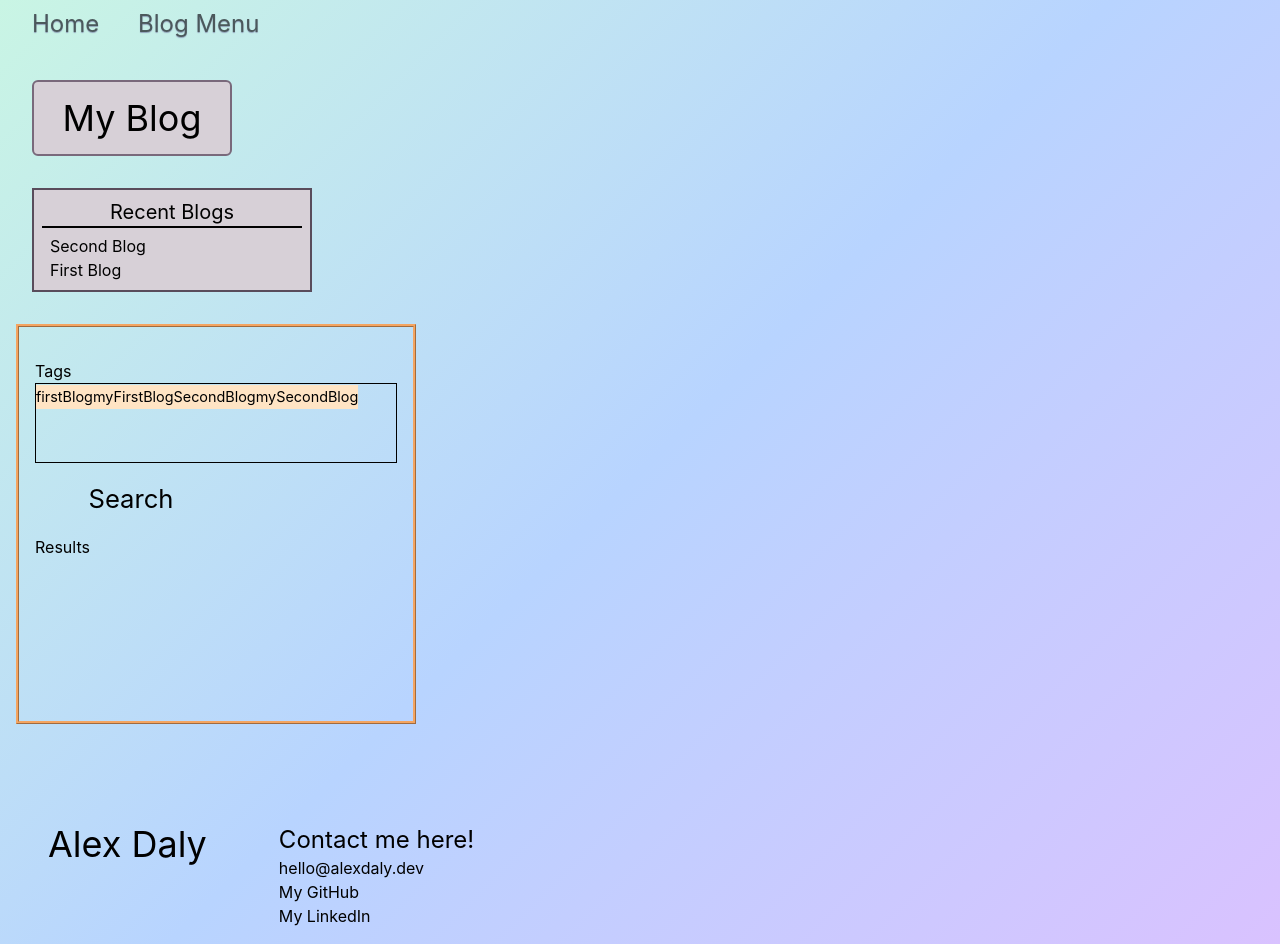
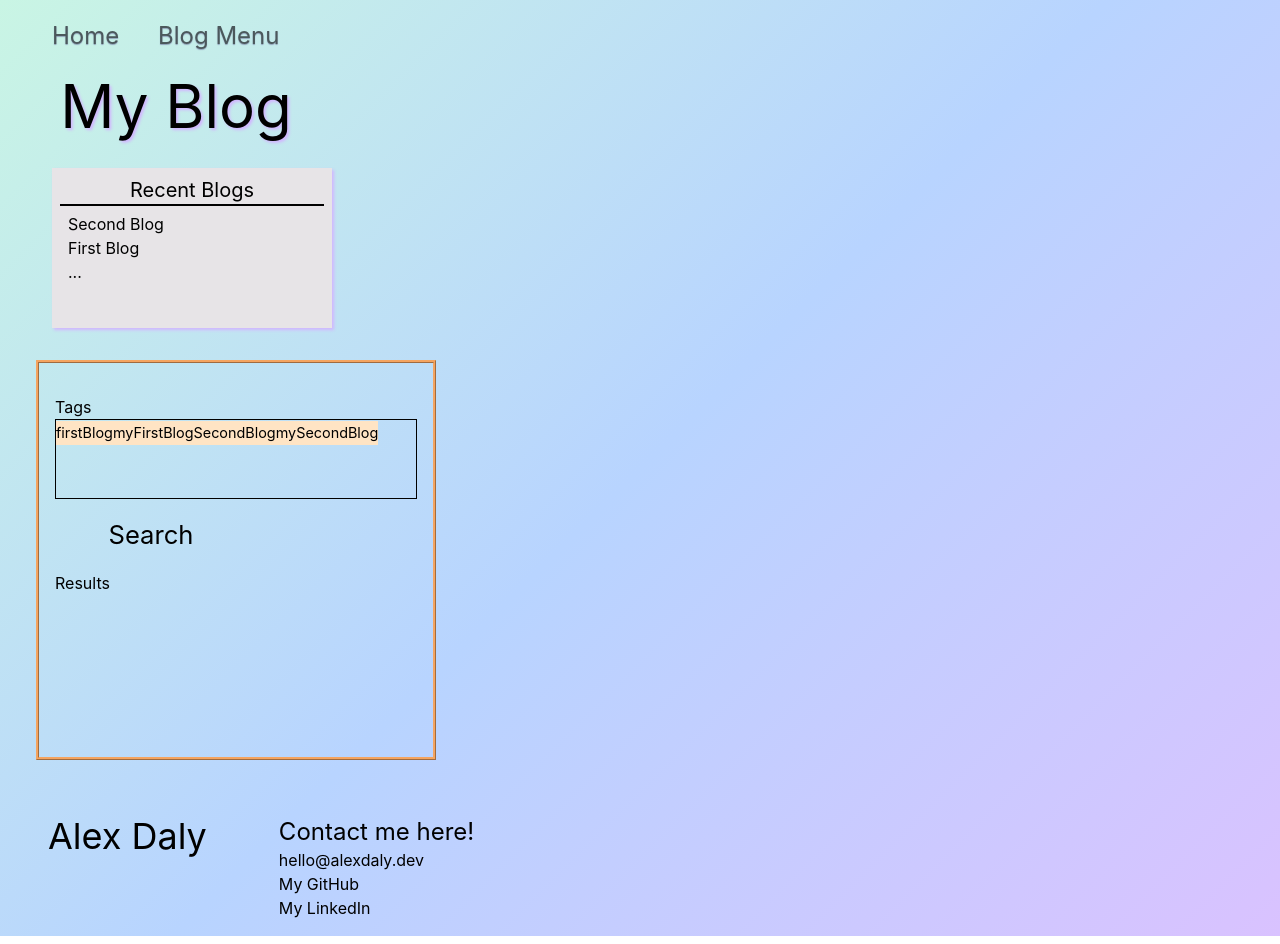
Before and after one commit to AlexDaly7/PortfolioWebsite, an Astro site: page /blog in a window 1280 px wide. Built offline with nearby package versions, Linux system fonts and the light colour scheme; Astro itself is replaced by a stand-in of ours.

Commit message:
refactor: Changed styling for blog page
Changed styling for blog index page and recent blog component.
Also added some small comments to BlogSearch, I will improve the styling tomorrow.

```diff
--- a/src/components/blog/BlogHeader.astro
+++ b/src/components/blog/BlogHeader.astro
@@ -5,7 +5,7 @@ const links = [
 ]
 ---
 
-<div class="w-dvw h-10 text-left text-2xl text-mist-600">
+<div class="w-auto h-10 text-left text-2xl text-mist-600">
     {links.map((link) => (
         <a href={link.link}
         class="transition-all text-shadow-xs text-shadow-slate-400 hover:text-shadow-sm hover:text-mist-700 ml-8">
--- a/src/components/blog/BlogSearch.astro
+++ b/src/components/blog/BlogSearch.astro
@@ -49,6 +49,8 @@
 <script define:vars={{tags, posts}} lang="ts">
 
     const tagListElement = document.getElementById("tags");
+
+    // Add tag buttons
     tags.forEach((tag) => {
         let element = document.createElement("button");
         element.classList.add("tagBtn");
@@ -58,9 +60,11 @@
         tagListElement.append(element);
     });
 
+    // Search button listener
     const searchBtn = document.getElementById("searchButton");
     searchBtn.addEventListener("click", () => search());
 
+    // Change button to other button on click
     function changeTag(element, tag) {
         if(element.classList.contains("addTag")) {
             addTag(tag);
--- a/src/components/blog/RecentBlog.astro
+++ b/src/components/blog/RecentBlog.astro
@@ -11,12 +11,14 @@ if(posts.length>=6) {
 ---
 
 <style>
-
+    #body {
+        box-shadow: #d2b5ff 2px 2px 3px;
+    }
 </style>
 
-<div class="w-70 border-2 border-mauve-600 bg-mauve-300 p-2">
+<div class="w-70 p-2 bg-mauve-200 h-40" id="body">
     <h2 class="text-center text-xl border-b-2 mb-1.5">Recent Blogs</h2>
-    <ul>
+    <ul class="overflow-auto">
         {posts.map(post => (
             <li>
                 <a href={`/blog/${post.id}/`}
@@ -25,5 +27,8 @@ if(posts.length>=6) {
                 </a>
             </li>
         ))}
+        {(posts.length<=5) &&
+            <p class="ml-2">...</p>
+        }
     </ul>
 </div>
--- a/src/pages/blog/index.astro
+++ b/src/pages/blog/index.astro
@@ -18,21 +18,23 @@ const posts = (await getCollection("blog")).sort(
 
         </script>
         <style>
-            :global(body) {
-                margin:0;
+            #header {
+                text-shadow: #d2b5ff 2px 2px 3px;
             }
+
+
         </style>
     </head>
 
     <Base>
-        <div class="mt-2">
+        <div class="p-5">
             <BlogHeader/>
+            <h2 class="m-4 text-6xl w-70 text-center rounded-md" id="header">My Blog</h2>
+            <div class="m-8">
+                <RecentBlog/>
+            </div>
+            <BlogSearch/>
         </div>
-        <h2 class="m-8 text-4xl border-mauve-500 border-2 p-4 w-50 text-center bg-mauve-300 rounded-md">My Blog</h2>
-        <div class="m-8">
-            <RecentBlog/>
-        </div>
-        <BlogSearch/>
     </Base>
 
 </html>
```
